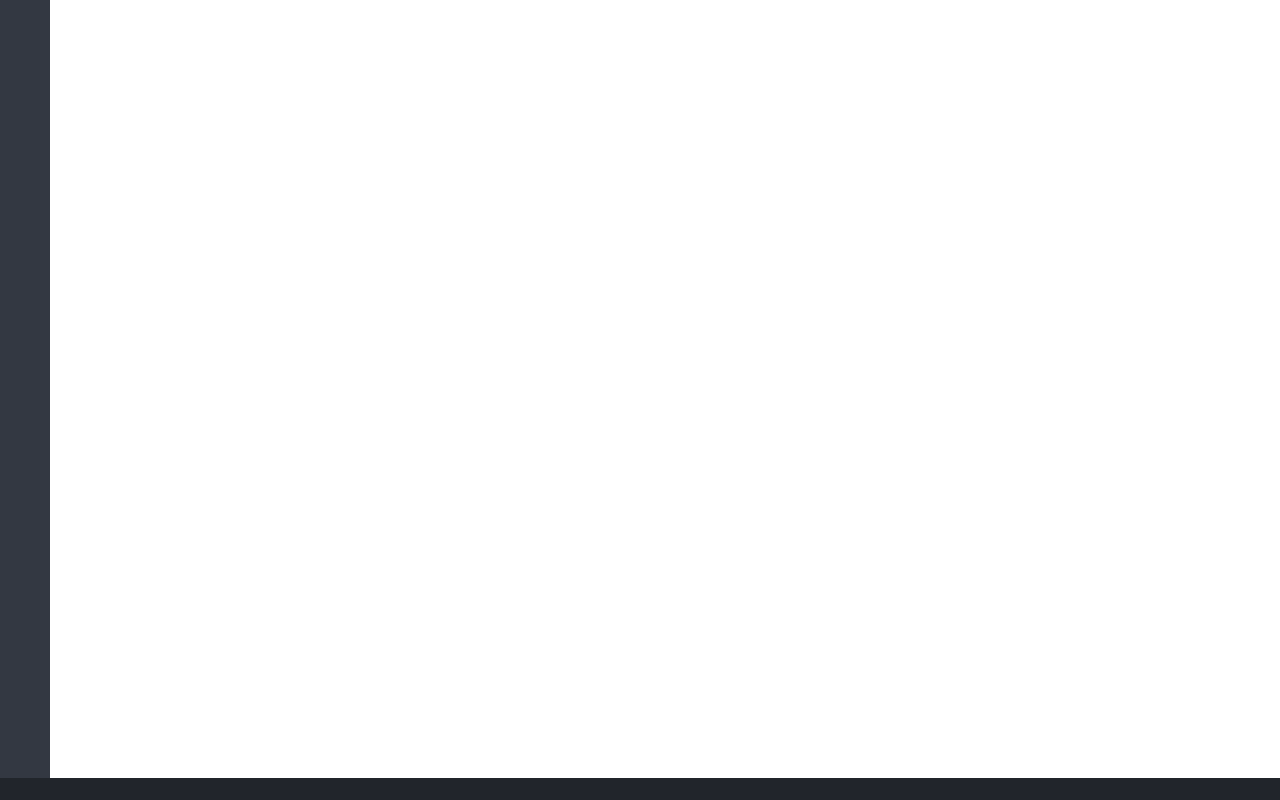
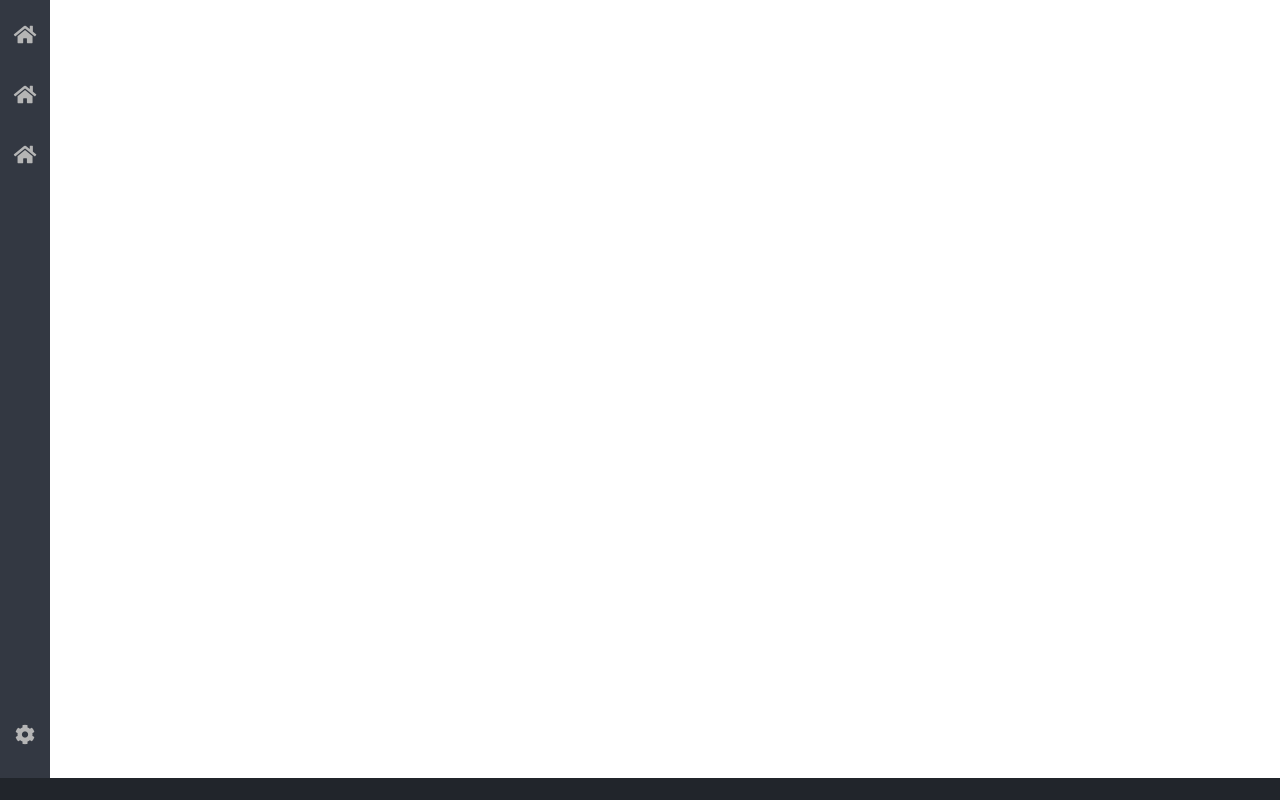
Before and after one commit to DoGeol/portfolio, a React (Create React App) app: page / in a window 1280 px wide. Built offline with nearby package versions, Linux system fonts and the light colour scheme.

Commit message:
[feat] MainNav 컴포넌트 추가

```diff
--- /dev/null
+++ b/src/components/MainNav/IconCard/IconCard.tsx
@@ -0,0 +1,27 @@
+import React from 'react';
+import styled from 'styled-components';
+
+const StyledIconCard = styled.i`
+  color: #b5b5b5;
+  font-size: 20px;
+  padding: 15px;
+  cursor: pointer;
+  transition: color 100ms ease;
+  margin-bottom: 10px;
+
+  @media screen and (max-width: 768px) {
+    margin-bottom: 0;
+  }
+`;
+
+interface IconCardProps {
+  faType: string;
+}
+
+function IconCard(props: IconCardProps) {
+  return (
+    <StyledIconCard className={`fas ${props.faType}`} />
+  );
+}
+
+export default IconCard;
--- a/src/components/MainNav/MainNav.tsx
+++ b/src/components/MainNav/MainNav.tsx
@@ -1,5 +1,6 @@
 import React from 'react';
 import styled from 'styled-components';
+import IconCard from './IconCard/IconCard';
 
 const MainNavContainer = styled.nav`
   top: 0;
@@ -12,11 +13,47 @@ const MainNavContainer = styled.nav`
   align-items: center;
   flex-direction: column;
   justify-content: space-between;
+
+  @media screen and (max-width: 768px) {
+    align-items: center;
+    flex-direction: row;
+    justify-content: space-between;
+    height: 50px;
+    width: 100%;
+  }
+`;
+
+const NavWarpper = styled.nav`
+  display: flex;
+  padding: 10px 0;
+  align-items: center;
+  flex-direction: column;
+
+  &:last-child {
+    margin-bottom: 20px;
+  }
+
+  @media screen and (max-width: 768px) {
+    flex-direction: row;
+    padding: 0 10px;
+    &:last-child {
+      margin-bottom: 0;
+    }
+  }
 `;
 
 function MainNav() {
   return (
-    <MainNavContainer></MainNavContainer>
+    <MainNavContainer>
+      <NavWarpper>
+        <IconCard faType={'fa-home'} />
+        <IconCard faType={'fa-home'} />
+        <IconCard faType={'fa-home'} />
+      </NavWarpper>
+      <NavWarpper>
+        <IconCard faType={'fa-cog'} />
+      </NavWarpper>
+    </MainNavContainer>
   );
 }
 
```
